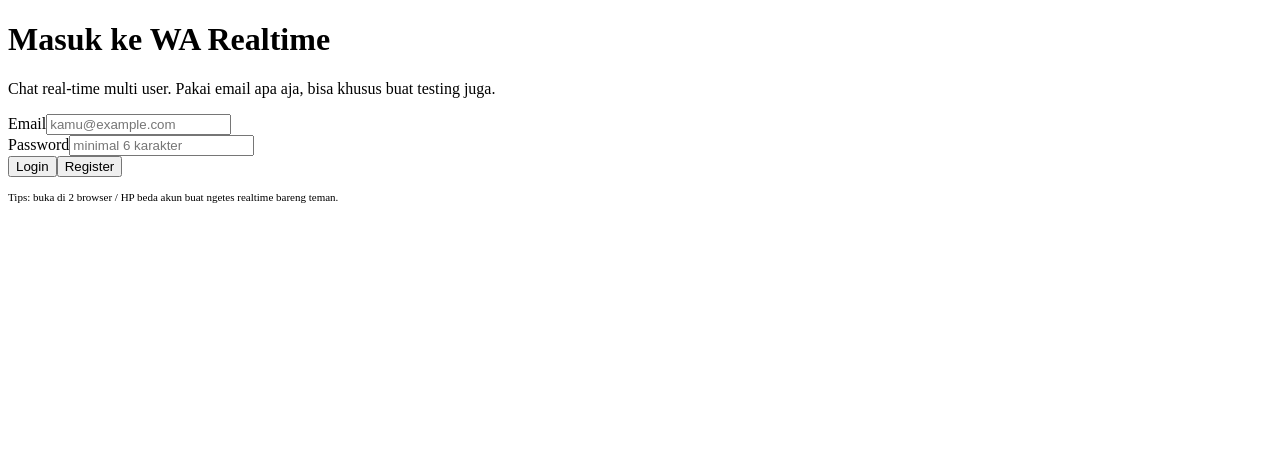
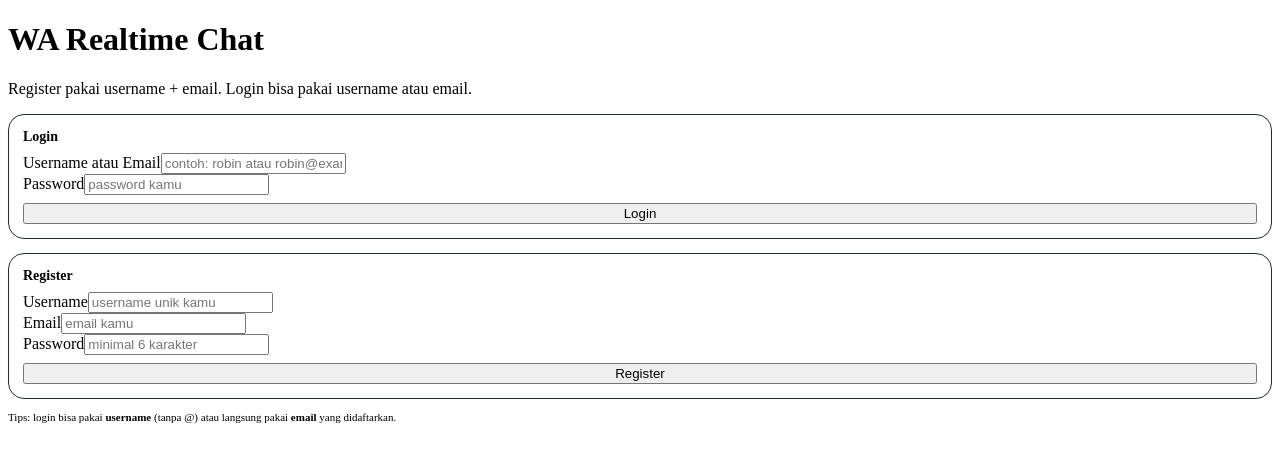
Before and after one commit to hiuraaaaa/wa-clone, a Next.js app: page / in a window 1280 px wide. Shown: the top 462 px of the page. Built offline with nearby package versions, Linux system fonts and the light colour scheme; no server answers.

Commit message:
Update page.jsx

```diff
--- a/app/page.jsx
+++ b/app/page.jsx
@@ -1,17 +1,26 @@
 "use client";
 
-import { useState, useEffect } from "react";
+import { useEffect, useState } from "react";
 import { useRouter } from "next/navigation";
 import { supabase } from "@/lib/supabaseClient";
 
 export default function AuthPage() {
   const router = useRouter();
-  const [email, setEmail] = useState("");
-  const [password, setPassword] = useState("");
-  const [loading, setLoading] = useState(false);
+
+  // LOGIN
+  const [loginId, setLoginId] = useState(""); // username ATAU email
+  const [loginPassword, setLoginPassword] = useState("");
+  const [loadingLogin, setLoadingLogin] = useState(false);
+
+  // REGISTER
+  const [regUsername, setRegUsername] = useState("");
+  const [regEmail, setRegEmail] = useState("");
+  const [regPassword, setRegPassword] = useState("");
+  const [loadingRegister, setLoadingRegister] = useState(false);
+
   const [errorMsg, setErrorMsg] = useState("");
 
-  // Kalau sudah login, langsung lempar ke /chat
+  // kalau sudah login, langsung masuk /chat
   useEffect(() => {
     const checkSession = async () => {
       const { data } = await supabase.auth.getSession();
@@ -22,53 +31,202 @@ export default function AuthPage() {
     checkSession();
   }, [router]);
 
-  const handleAuth = async (mode) => {
+  // ---------- REGISTER: username + email + password ----------
+  const handleRegister = async () => {
     setErrorMsg("");
-    setLoading(true);
+    setLoadingRegister(true);
     try {
-      if (!email || !password) {
-        setErrorMsg("Email dan password wajib diisi.");
+      if (!regUsername || !regEmail || !regPassword) {
+        setErrorMsg("Username, email, dan password wajib diisi.");
         return;
       }
 
-      if (mode === "register") {
-        const { error } = await supabase.auth.signUp({
-          email,
-          password
-        });
-        if (error) throw error;
-      } else {
-        const { error } = await supabase.auth.signInWithPassword({
-          email,
-          password
-        });
-        if (error) throw error;
+      // cek username sudah dipakai atau belum
+      const { data: existing, error: existingErr } = await supabase
+        .from("profiles")
+        .select("id")
+        .eq("username", regUsername)
+        .maybeSingle();
+
+      if (existingErr && existingErr.code !== "PGRST116") {
+        // kode "PGRST116" biasanya "No rows found"
+        throw existingErr;
       }
 
-      // setelah sukses, ke /chat
+      if (existing) {
+        setErrorMsg("Username sudah dipakai, coba yang lain.");
+        return;
+      }
+
+      // daftar ke auth
+      const { data, error: signUpError } = await supabase.auth.signUp({
+        email: regEmail,
+        password: regPassword
+      });
+
+      if (signUpError) throw signUpError;
+
+      const userId = data.user?.id;
+      if (userId) {
+        const { error: profileError } = await supabase.from("profiles").insert({
+          user_id: userId,
+          username: regUsername,
+          email: regEmail
+        });
+
+        if (profileError) throw profileError;
+      }
+
+      // langsung masuk ke /chat
       router.replace("/chat");
     } catch (err) {
       console.error(err);
-      setErrorMsg(err.message || "Terjadi kesalahan.");
+      setErrorMsg(err.message || "Terjadi kesalahan saat registrasi.");
     } finally {
-      setLoading(false);
+      setLoadingRegister(false);
+    }
+  };
+
+  // ---------- LOGIN: username ATAU email + password ----------
+  const handleLogin = async () => {
+    setErrorMsg("");
+    setLoadingLogin(true);
+    try {
+      if (!loginId || !loginPassword) {
+        setErrorMsg("Isi username/email dan password.");
+        return;
+      }
+
+      let emailToUse = loginId;
+
+      // kalau input TIDAK mengandung '@' → anggap ini username
+      if (!loginId.includes("@")) {
+        const { data: profile, error: profileError } = await supabase
+          .from("profiles")
+          .select("email")
+          .eq("username", loginId)
+          .maybeSingle();
+
+        if (profileError && profileError.code !== "PGRST116") {
+          throw profileError;
+        }
+
+        if (!profile) {
+          setErrorMsg("Username tidak ditemukan.");
+          return;
+        }
+
+        emailToUse = profile.email;
+      }
+
+      const { error: loginError } = await supabase.auth.signInWithPassword({
+        email: emailToUse,
+        password: loginPassword
+      });
+
+      if (loginError) throw loginError;
+
+      router.replace("/chat");
+    } catch (err) {
+      console.error(err);
+      setErrorMsg(err.message || "Gagal login, cek lagi datanya.");
+    } finally {
+      setLoadingLogin(false);
     }
   };
 
   return (
     <div className="auth-page">
-      <h1 className="auth-title">Masuk ke WA Realtime</h1>
+      <h1 className="auth-title">WA Realtime Chat</h1>
       <p className="auth-sub">
-        Chat real-time multi user. Pakai email apa aja, bisa khusus buat testing juga.
+        Register pakai username + email. Login bisa pakai username atau email.
       </p>
+
+      {/* --- LOGIN SECTION --- */}
+      <div
+        style={{
+          borderRadius: 16,
+          padding: 14,
+          border: "1px solid #202c33",
+          marginBottom: 14
+        }}
+      >
+        <h2
+          style={{
+            margin: "0 0 8px",
+            fontSize: 14
+          }}
+        >
+          Login
+        </h2>
+
+        <div className="auth-field">
+          <label>Username atau Email</label>
+          <input
+            type="text"
+            placeholder="contoh: robin atau robin@example.com"
+            value={loginId}
+            onChange={(e) => setLoginId(e.target.value)}
+            autoComplete="username"
+          />
+        </div>
+
+        <div className="auth-field">
+          <label>Password</label>
+          <input
+            type="password"
+            placeholder="password kamu"
+            value={loginPassword}
+            onChange={(e) => setLoginPassword(e.target.value)}
+            autoComplete="current-password"
+          />
+        </div>
+
+        <button
+          className="btn-primary"
+          style={{ marginTop: 8, width: "100%" }}
+          onClick={handleLogin}
+          disabled={loadingLogin}
+        >
+          {loadingLogin ? "Masuk..." : "Login"}
+        </button>
+      </div>
+
+      {/* --- REGISTER SECTION --- */}
+      <div
+        style={{
+          borderRadius: 16,
+          padding: 14,
+          border: "1px solid #202c33"
+        }}
+      >
+        <h2
+          style={{
+            margin: "0 0 8px",
+            fontSize: 14
+          }}
+        >
+          Register
+        </h2>
+
+        <div className="auth-field">
+          <label>Username</label>
+          <input
+            type="text"
+            placeholder="username unik kamu"
+            value={regUsername}
+            onChange={(e) => setRegUsername(e.target.value)}
+            autoComplete="off"
+          />
+        </div>
 
         <div className="auth-field">
           <label>Email</label>
           <input
             type="email"
-          placeholder="kamu@example.com"
-          value={email}
-          onChange={(e) => setEmail(e.target.value)}
+            placeholder="email kamu"
+            value={regEmail}
+            onChange={(e) => setRegEmail(e.target.value)}
             autoComplete="email"
           />
         </div>
@@ -78,26 +236,19 @@ export default function AuthPage() {
           <input
             type="password"
             placeholder="minimal 6 karakter"
-          value={password}
-          onChange={(e) => setPassword(e.target.value)}
-          autoComplete="current-password"
+            value={regPassword}
+            onChange={(e) => setRegPassword(e.target.value)}
+            autoComplete="new-password"
           />
         </div>
 
-      <div className="auth-btn-row">
-        <button
-          className="btn-primary"
-          onClick={() => handleAuth("login")}
-          disabled={loading}
-        >
-          {loading ? "Tunggu..." : "Login"}
-        </button>
         <button
           className="btn-ghost"
-          onClick={() => handleAuth("register")}
-          disabled={loading}
+          style={{ marginTop: 8, width: "100%" }}
+          onClick={handleRegister}
+          disabled={loadingRegister}
         >
-          Register
+          {loadingRegister ? "Mendaftar..." : "Register"}
         </button>
       </div>
 
@@ -105,12 +256,13 @@ export default function AuthPage() {
 
       <p
         style={{
-          marginTop: 14,
+          marginTop: 12,
           fontSize: 11,
           color: "var(--text-dim)"
         }}
       >
-        Tips: buka di 2 browser / HP beda akun buat ngetes realtime bareng teman.
+        Tips: login bisa pakai <b>username</b> (tanpa @) atau langsung pakai{" "}
+        <b>email</b> yang didaftarkan.
       </p>
     </div>
   );
```
Lines whose indentation alone changed are shown as unchanged.
